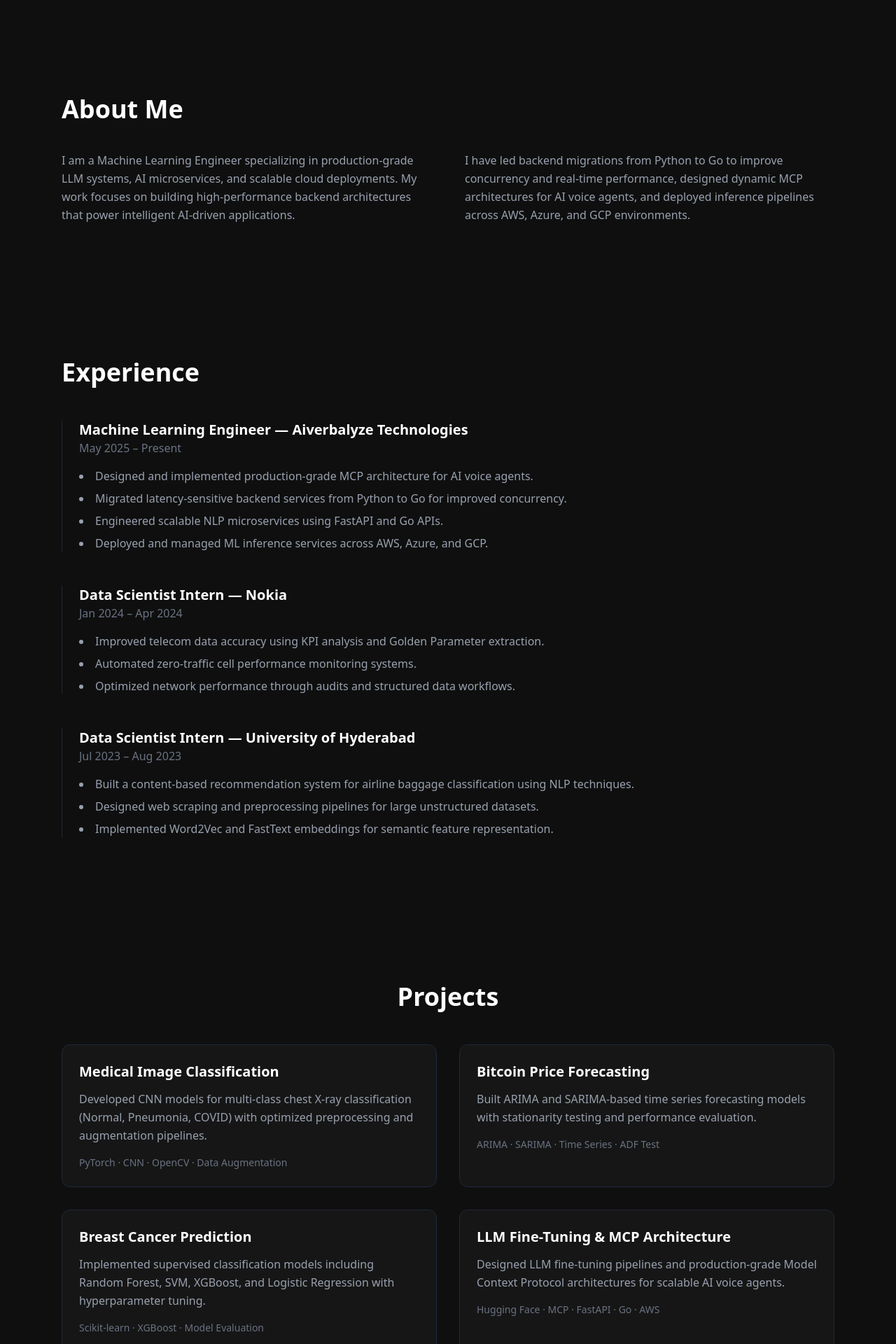
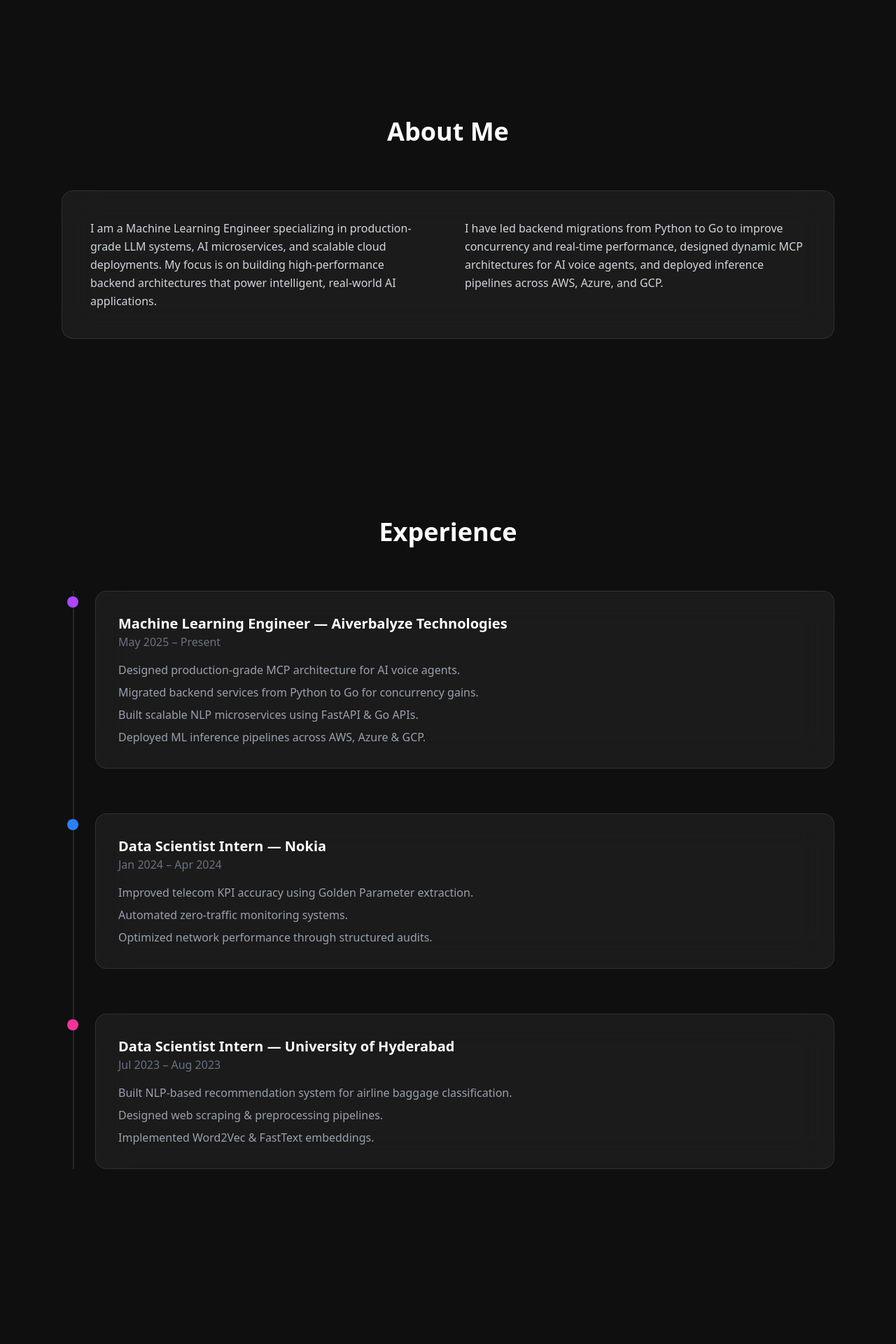
Before and after one commit to sumokshaparhi/portfolio, a Next.js app: page / in a window 1280 px wide. Shown: the part 760-2680 px from the top of the page at 70% size. Built offline with nearby package versions, Linux system fonts and the light colour scheme.

Commit message:
Upgrade About, Experience, and Contact styling

```diff
--- a/src/components/About.tsx
+++ b/src/components/About.tsx
@@ -1,25 +1,41 @@
+"use client";
+
+import { motion } from "framer-motion";
+
 export default function About() {
   return (
-    <section id="about" className="py-24 px-6 max-w-6xl mx-auto">
-      <h2 className="text-3xl md:text-4xl font-semibold mb-10">
+    <section id="about" className="py-32 px-6 max-w-6xl mx-auto">
+      <motion.h2
+        className="text-4xl font-semibold mb-16 text-center"
+        initial={{ opacity: 0, y: 30 }}
+        whileInView={{ opacity: 1, y: 0 }}
+        transition={{ duration: 0.6 }}
+        viewport={{ once: true }}
+      >
         About Me
-      </h2>
+      </motion.h2>
 
-      <div className="grid md:grid-cols-2 gap-12 text-gray-400 leading-relaxed">
+      <motion.div
+        className="grid md:grid-cols-2 gap-12 text-gray-300 leading-relaxed bg-white/5 backdrop-blur-xl border border-white/10 rounded-2xl p-10"
+        initial={{ opacity: 0, y: 40 }}
+        whileInView={{ opacity: 1, y: 0 }}
+        transition={{ duration: 0.7 }}
+        viewport={{ once: true }}
+      >
         <p>
           I am a Machine Learning Engineer specializing in production-grade
           LLM systems, AI microservices, and scalable cloud deployments.
-          My work focuses on building high-performance backend architectures
-          that power intelligent AI-driven applications.
+          My focus is on building high-performance backend architectures
+          that power intelligent, real-world AI applications.
         </p>
 
         <p>
           I have led backend migrations from Python to Go to improve
           concurrency and real-time performance, designed dynamic MCP
           architectures for AI voice agents, and deployed inference pipelines
-          across AWS, Azure, and GCP environments.
+          across AWS, Azure, and GCP.
         </p>
-      </div>
+      </motion.div>
     </section>
   );
 }
--- a/src/components/Experience.tsx
+++ b/src/components/Experience.tsx
@@ -1,51 +1,94 @@
+"use client";
+
+import { motion } from "framer-motion";
+
 export default function Experience() {
   return (
-    <section id="experience" className="py-24 px-6 max-w-6xl mx-auto">
-      <h2 className="text-3xl md:text-4xl font-semibold mb-12">
+    <section id="experience" className="py-32 px-6 max-w-6xl mx-auto">
+      <motion.h2
+        className="text-4xl font-semibold mb-16 text-center"
+        initial={{ opacity: 0, y: 30 }}
+        whileInView={{ opacity: 1, y: 0 }}
+        transition={{ duration: 0.6 }}
+        viewport={{ once: true }}
+      >
         Experience
-      </h2>
+      </motion.h2>
 
-      <div className="space-y-12">
+      <div className="space-y-16 relative before:absolute before:left-4 before:top-0 before:h-full before:w-[2px] before:bg-white/10">
 
-        <div className="border-l border-gray-800 pl-6">
+        {/* Aiverbalyze */}
+        <motion.div
+          className="relative pl-12"
+          initial={{ opacity: 0, x: -40 }}
+          whileInView={{ opacity: 1, x: 0 }}
+          transition={{ duration: 0.6 }}
+          viewport={{ once: true }}
+        >
+          <div className="absolute left-2 top-2 w-4 h-4 bg-purple-500 rounded-full" />
+
+          <div className="bg-white/5 backdrop-blur-xl border border-white/10 rounded-2xl p-8">
             <h3 className="text-xl font-semibold">
               Machine Learning Engineer — Aiverbalyze Technologies
             </h3>
             <p className="text-gray-500 mb-4">May 2025 – Present</p>
 
-          <ul className="list-disc list-inside text-gray-400 space-y-2">
-            <li>Designed and implemented production-grade MCP architecture for AI voice agents.</li>
-            <li>Migrated latency-sensitive backend services from Python to Go for improved concurrency.</li>
-            <li>Engineered scalable NLP microservices using FastAPI and Go APIs.</li>
-            <li>Deployed and managed ML inference services across AWS, Azure, and GCP.</li>
+            <ul className="text-gray-400 space-y-2">
+              <li>Designed production-grade MCP architecture for AI voice agents.</li>
+              <li>Migrated backend services from Python to Go for concurrency gains.</li>
+              <li>Built scalable NLP microservices using FastAPI & Go APIs.</li>
+              <li>Deployed ML inference pipelines across AWS, Azure & GCP.</li>
             </ul>
           </div>
+        </motion.div>
 
-        <div className="border-l border-gray-800 pl-6">
+        {/* Nokia */}
+        <motion.div
+          className="relative pl-12"
+          initial={{ opacity: 0, x: -40 }}
+          whileInView={{ opacity: 1, x: 0 }}
+          transition={{ duration: 0.6 }}
+          viewport={{ once: true }}
+        >
+          <div className="absolute left-2 top-2 w-4 h-4 bg-blue-500 rounded-full" />
+
+          <div className="bg-white/5 backdrop-blur-xl border border-white/10 rounded-2xl p-8">
             <h3 className="text-xl font-semibold">
               Data Scientist Intern — Nokia
             </h3>
             <p className="text-gray-500 mb-4">Jan 2024 – Apr 2024</p>
 
-          <ul className="list-disc list-inside text-gray-400 space-y-2">
-            <li>Improved telecom data accuracy using KPI analysis and Golden Parameter extraction.</li>
-            <li>Automated zero-traffic cell performance monitoring systems.</li>
-            <li>Optimized network performance through audits and structured data workflows.</li>
+            <ul className="text-gray-400 space-y-2">
+              <li>Improved telecom KPI accuracy using Golden Parameter extraction.</li>
+              <li>Automated zero-traffic monitoring systems.</li>
+              <li>Optimized network performance through structured audits.</li>
             </ul>
           </div>
+        </motion.div>
 
-                <div className="border-l border-gray-800 pl-6">
+        {/* UoH */}
+        <motion.div
+          className="relative pl-12"
+          initial={{ opacity: 0, x: -40 }}
+          whileInView={{ opacity: 1, x: 0 }}
+          transition={{ duration: 0.6 }}
+          viewport={{ once: true }}
+        >
+          <div className="absolute left-2 top-2 w-4 h-4 bg-pink-500 rounded-full" />
+
+          <div className="bg-white/5 backdrop-blur-xl border border-white/10 rounded-2xl p-8">
             <h3 className="text-xl font-semibold">
               Data Scientist Intern — University of Hyderabad
             </h3>
             <p className="text-gray-500 mb-4">Jul 2023 – Aug 2023</p>
 
-          <ul className="list-disc list-inside text-gray-400 space-y-2">
-            <li>Built a content-based recommendation system for airline baggage classification using NLP techniques.</li>
-            <li>Designed web scraping and preprocessing pipelines for large unstructured datasets.</li>
-            <li>Implemented Word2Vec and FastText embeddings for semantic feature representation.</li>
+            <ul className="text-gray-400 space-y-2">
+              <li>Built NLP-based recommendation system for airline baggage classification.</li>
+              <li>Designed web scraping & preprocessing pipelines.</li>
+              <li>Implemented Word2Vec & FastText embeddings.</li>
             </ul>
           </div>
+        </motion.div>
 
       </div>
     </section>
--- a/src/components/Navbar.tsx
+++ b/src/components/Navbar.tsx
@@ -1,10 +1,16 @@
+"use client";
+
+import Link from "next/link";
+
 export default function Navbar() {
   return (
-    <nav className="fixed top-0 w-full bg-[#0f0f0f]/80 backdrop-blur-md border-b border-gray-800 z-50">
-      <div className="max-w-6xl mx-auto flex justify-between items-center px-6 py-4">
-        <h1 className="font-semibold text-lg">Sumoksha</h1>
+    <nav className="fixed top-0 w-full z-50 backdrop-blur-xl bg-black/40 border-b border-white/10">
+      <div className="max-w-6xl mx-auto px-6 py-4 flex justify-between items-center">
+        <Link href="/" className="font-semibold text-lg tracking-wide">
+          Sumoksha
+        </Link>
 
-        <div className="space-x-6 text-gray-400 text-sm">
+        <div className="hidden md:flex gap-8 text-sm text-gray-300">
           <a href="#about" className="hover:text-white transition">About</a>
           <a href="#experience" className="hover:text-white transition">Experience</a>
           <a href="#projects" className="hover:text-white transition">Projects</a>
--- a/src/components/Projects.tsx
+++ b/src/components/Projects.tsx
@@ -6,51 +6,57 @@ export default function Projects() {
   const projects = [
     {
       title: "Medical Image Classification",
-      desc: "Developed CNN models for multi-class chest X-ray classification (Normal, Pneumonia, COVID) with optimized preprocessing and augmentation pipelines.",
-      tech: "PyTorch · CNN · OpenCV · Data Augmentation",
+      desc: "Developed CNN models for multi-class chest X-ray classification with optimized preprocessing and augmentation pipelines.",
+      tech: "PyTorch · CNN · OpenCV",
     },
     {
       title: "Bitcoin Price Forecasting",
-      desc: "Built ARIMA and SARIMA-based time series forecasting models with stationarity testing and performance evaluation.",
-      tech: "ARIMA · SARIMA · Time Series · ADF Test",
+      desc: "Built ARIMA & SARIMA-based time series forecasting models with stationarity testing and evaluation.",
+      tech: "ARIMA · Time Series · ADF Test",
     },
     {
       title: "Breast Cancer Prediction",
-      desc: "Implemented supervised classification models including Random Forest, SVM, XGBoost, and Logistic Regression with hyperparameter tuning.",
-      tech: "Scikit-learn · XGBoost · Model Evaluation",
+      desc: "Implemented ML models including Random Forest, SVM, XGBoost with hyperparameter tuning.",
+      tech: "Scikit-learn · XGBoost",
     },
     {
       title: "LLM Fine-Tuning & MCP Architecture",
-      desc: "Designed LLM fine-tuning pipelines and production-grade Model Context Protocol architectures for scalable AI voice agents.",
-      tech: "Hugging Face · MCP · FastAPI · Go · AWS",
+      desc: "Designed LLM fine-tuning pipelines and scalable Model Context Protocol architectures for AI voice agents.",
+      tech: "Hugging Face · FastAPI · Go · AWS",
     },
   ];
 
   return (
-    <section id="projects" className="py-28 px-6 max-w-6xl mx-auto">
-      <h2 className="text-3xl md:text-4xl font-semibold mb-12 text-center">
+    <section id="projects" className="py-32 px-6 max-w-6xl mx-auto">
+      <motion.h2
+        className="text-4xl font-semibold mb-16 text-center"
+        initial={{ opacity: 0, y: 30 }}
+        whileInView={{ opacity: 1, y: 0 }}
+        transition={{ duration: 0.6 }}
+        viewport={{ once: true }}
+      >
         Projects
-      </h2>
+      </motion.h2>
 
-      <div className="grid md:grid-cols-2 gap-8">
+      <div className="grid md:grid-cols-2 gap-10">
         {projects.map((project, index) => (
           <motion.div
             key={index}
-            className="bg-[#161616] border border-gray-800 rounded-xl p-6 hover:border-blue-500 transition duration-300"
+            className="relative bg-white/5 backdrop-blur-xl border border-white/10 rounded-2xl p-8 transition duration-300 hover:scale-[1.03] hover:shadow-2xl hover:shadow-purple-600/20"
             initial={{ opacity: 0, y: 40 }}
             whileInView={{ opacity: 1, y: 0 }}
             transition={{ duration: 0.6, delay: index * 0.1 }}
             viewport={{ once: true }}
           >
-            <h3 className="text-xl font-semibold mb-3">
+            <h3 className="text-xl font-semibold mb-4">
               {project.title}
             </h3>
 
-            <p className="text-gray-400 mb-4 leading-relaxed">
+            <p className="text-gray-400 mb-6 leading-relaxed">
               {project.desc}
             </p>
 
-            <div className="text-sm text-gray-500">
+            <div className="text-sm text-purple-400">
               {project.tech}
             </div>
           </motion.div>
```
Also changed, not shown: src/components/Contact.tsx (+34 -12 lines). Lines whose indentation alone changed are shown as unchanged.
